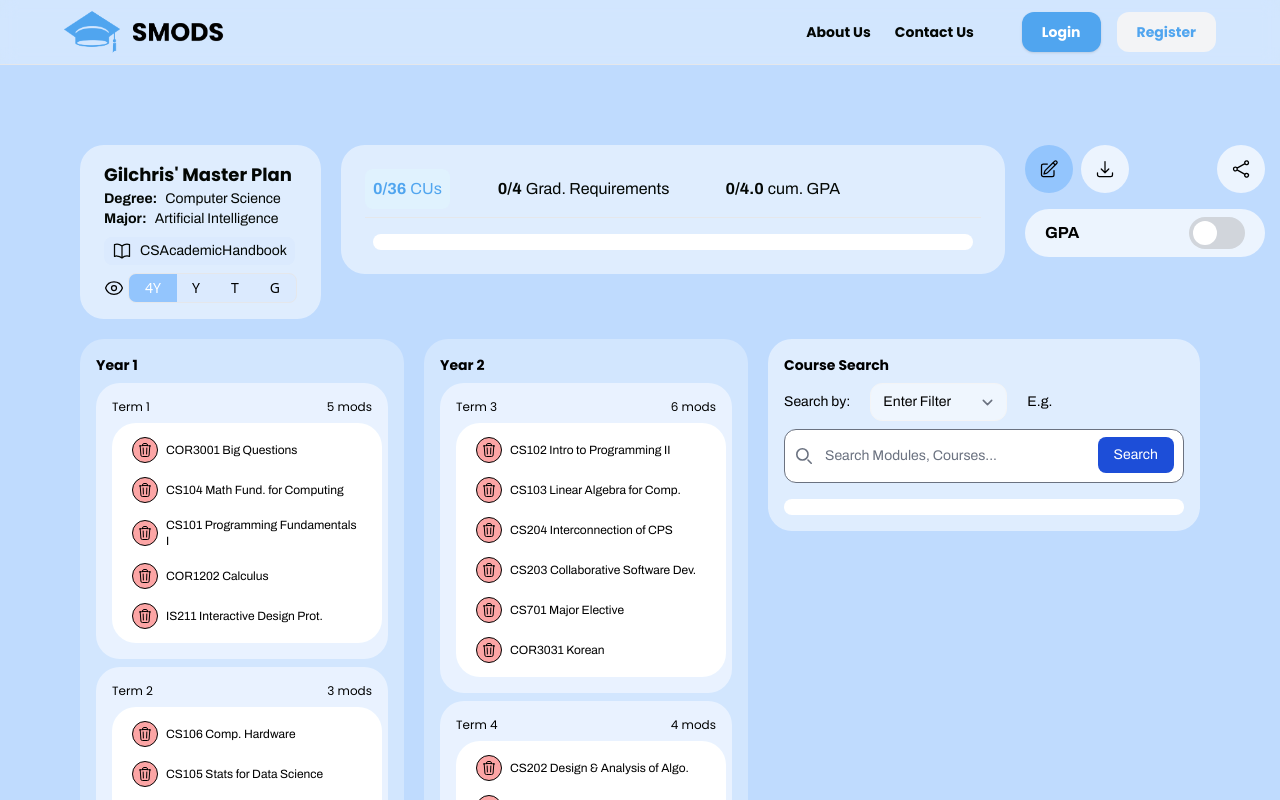
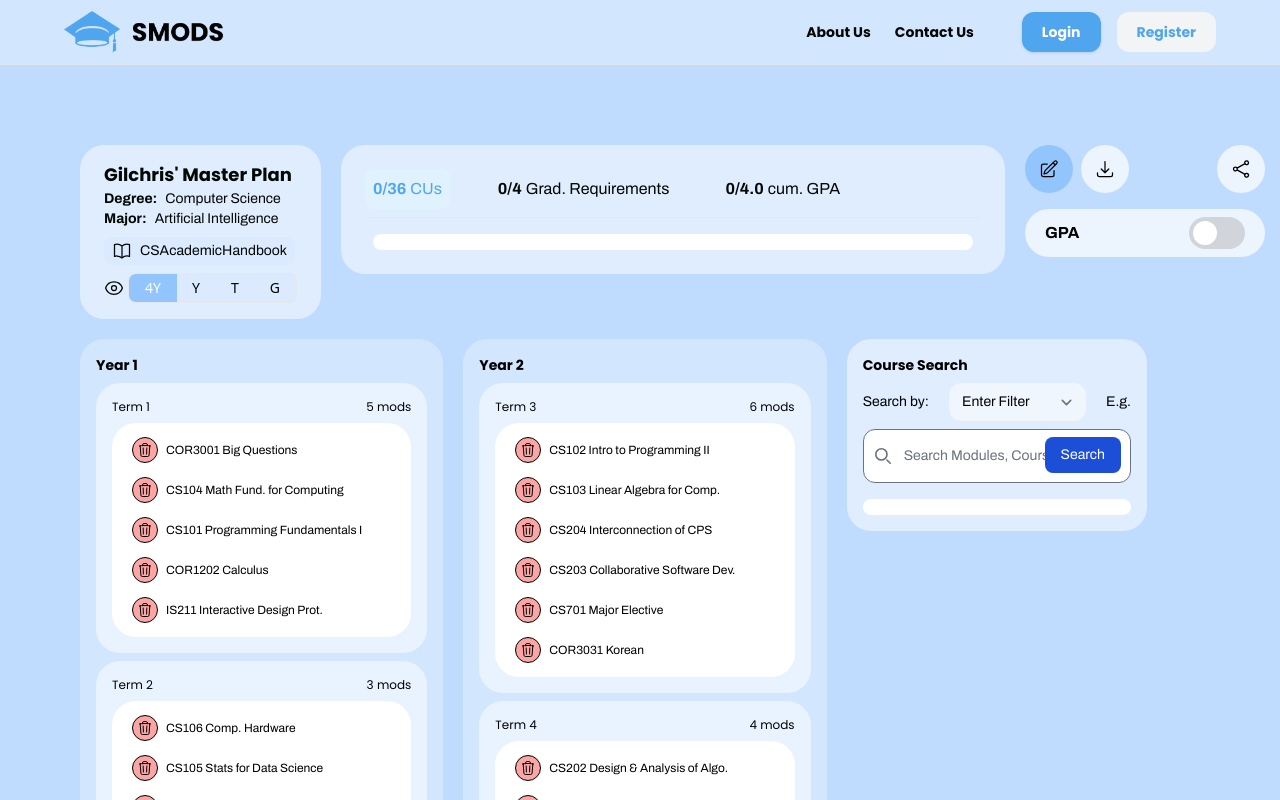
Before and after one commit to mattw23n/smods, a React (Create React App) app in the folder frontend/: page /anims in a window 1280 px wide. Both pictures are taken after a click on the button 1048 px from the left and 169 px from the top of the page. Shown: the top 800 px of the page. Built offline with nearby package versions, Linux system fonts and the light colour scheme.

Commit message:
Update course search

```diff
--- a/frontend/src/components/courseSearch.jsx
+++ b/frontend/src/components/courseSearch.jsx
@@ -10,7 +10,7 @@ const ModuleRepository = ({ searchResult, plan }) => {
     };
 
     return (
-        <div className="bg-white p-2 rounded-3xl">
+        <div className="bg-white p-2 rounded-3xl max-w-full overflow-auto">
             {searchResult.map((m) => {
                 return <Mod key={m.moduleId} module={m} plan={plan} handleDragStart={handleDragStart} />;
             })}
@@ -106,7 +106,7 @@ const SearchBar = ({ plan }) => {
                 E.g. {getExampleByFilter(selectedFilter)}
             </div>
 
-            <form className="max-w-md mx-auto min-w-[400px] mb-4" onSubmit={handleSearchSubmit}>
+            <form className="max-w-full mb-4" onSubmit={handleSearchSubmit}>
                 <label htmlFor="default-search" className="mb-2 text-sm font-archivo text-gray-900 sr-only">Search</label>
                 <div className="relative">
                     <div className="absolute inset-y-0 left-0 flex items-center pl-3 pointer-events-none">
@@ -138,7 +138,7 @@ const SearchBar = ({ plan }) => {
 
 const CourseSearch = ({ plan }) => {
     return (
-        <div className="bg-white/50 p-4 rounded-3xl flex flex-col gap-10 mb-10 max-h-[500px] h-fit">
+        <div className="bg-white/50 p-4 rounded-3xl flex flex-col gap-10 mb-10 max-h-[500px] h-fit max-w-full overflow-auto">
             <div>
                 <p className="font-poppins font-bold text-sm mb-2">Course Search</p>
                 <SearchBar plan={plan}></SearchBar>
--- a/frontend/src/pages/planning.jsx
+++ b/frontend/src/pages/planning.jsx
@@ -75,7 +75,7 @@ const PlanDetails = ({ plan, setPlan }) => {
 };
 
 const ButtonGroup = ({ plan, setPlan }) => {
-    const { isEditMode, title } = plan;
+    const { isEditMode, planName } = plan;
 
     const link = "smods.com/1234";
 
@@ -106,7 +106,7 @@ const ButtonGroup = ({ plan, setPlan }) => {
         html2canvas(document.body).then((canvas) => {
             const link = document.createElement('a');
             link.href = canvas.toDataURL('image/png');
-            link.download = `${title}.png`;
+            link.download = `${planName}.png`;
             link.click();
         });
 
@@ -220,7 +220,8 @@ function Content({ plan, setPlan, mods, setMods }) {
         <div className="flex-grow">
             <Dashboard plan={plan} setPlan={setPlan} mods={mods}></Dashboard>
             <div className={`${isEditMode ? `px-20 mb-10 flex gap-5` : "px-20 mb-10"}`}>
-                <div>
+                <div className="flex flex-1">
+                    <div className="flex-1">
                         {!isGroupView && (
                             <div className={viewTailwind}>
                                 <div className={`${isEditMode ? `grid grid-cols-2 gap-5 container h-[580px] overflow-y-auto` : viewTailwindChild}`}>
@@ -235,6 +236,12 @@ function Content({ plan, setPlan, mods, setMods }) {
                                 <div className={viewTailwindChild}>
                                     <Year plan={plan} mods={mods} setMods={setMods}></Year>
                                 </div>
+                            </div>
+                        )}
+                    </div>
+                    {isEditMode && (
+                        <div className="ml-4 w-1/3">
+                            <CourseSearch plan={plan}></CourseSearch>
                         </div>
                     )}
                 </div>
```
Lines whose indentation alone changed are shown as unchanged.
